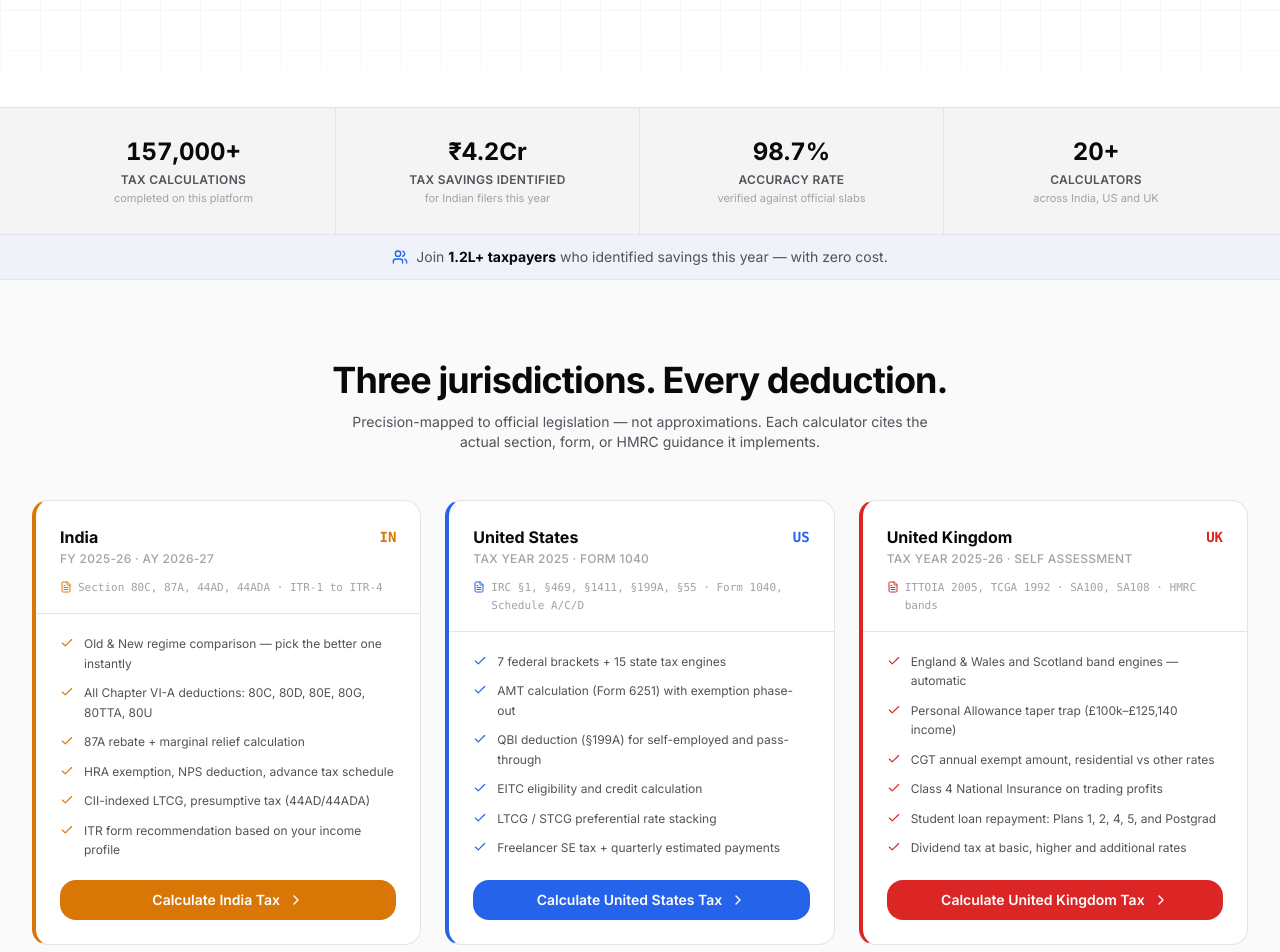
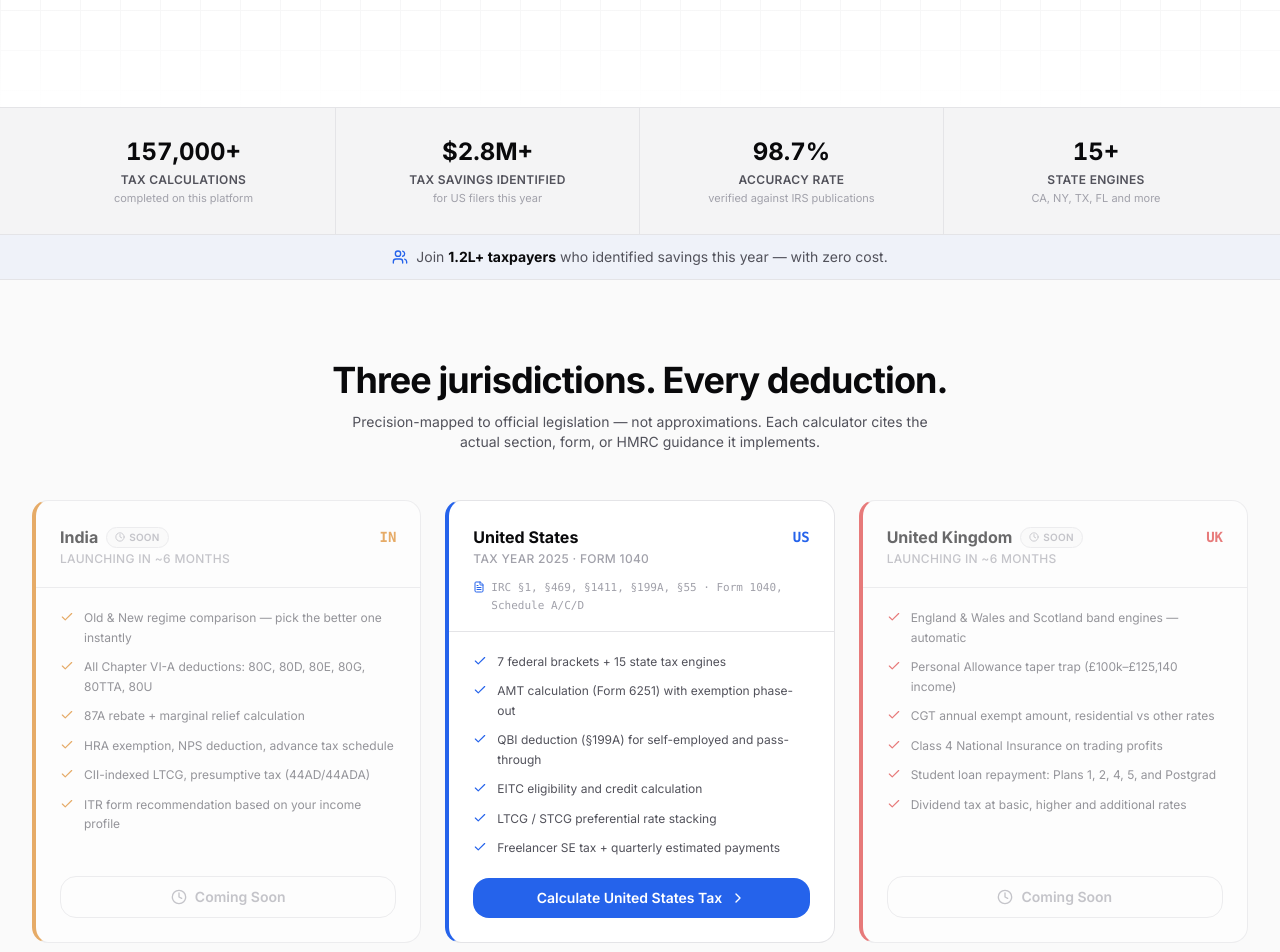
Before and after one commit to U-ROHITH/Tax-Calculator, a Next.js app: page / in a window 1280 px wide. Shown: the part 880-1832 px from the top of the page. Built offline with nearby package versions, Linux system fonts and the light colour scheme; no server answers.

Commit message:
fix: US-only homepage — CTAs to /us, India/UK cards show Coming Soon, stats US-focused

```diff
--- a/app/page.tsx
+++ b/app/page.tsx
@@ -56,6 +56,7 @@ interface CountryCard {
   accentVar: string;
   features: string[];
   sectionRef: string;
+  comingSoon?: boolean;
 }
 
 interface Stat {
@@ -88,9 +89,9 @@ interface Testimonial {
 
 const STATS: Stat[] = [
   { value: '157,000+', label: 'Tax calculations', sublabel: 'completed on this platform' },
-  { value: '₹4.2Cr', label: 'Tax savings identified', sublabel: 'for Indian filers this year' },
-  { value: '98.7%', label: 'Accuracy rate', sublabel: 'verified against official slabs' },
-  { value: '20+', label: 'Calculators', sublabel: 'across India, US and UK' },
+  { value: '$2.8M+', label: 'Tax savings identified', sublabel: 'for US filers this year' },
+  { value: '98.7%', label: 'Accuracy rate', sublabel: 'verified against IRS publications' },
+  { value: '15+', label: 'State engines', sublabel: 'CA, NY, TX, FL and more' },
 ];
 
 const COUNTRY_CARDS: CountryCard[] = [
@@ -98,7 +99,8 @@ const COUNTRY_CARDS: CountryCard[] = [
     code: 'IN',
     href: '/in',
     name: 'India',
-    subtitle: 'FY 2025-26 · AY 2026-27',
+    subtitle: 'Launching in ~6 months',
+    comingSoon: true,
     accentColor: '#D97706',
     accentVar: 'var(--india)',
     sectionRef: 'Section 80C, 87A, 44AD, 44ADA · ITR-1 to ITR-4',
@@ -132,7 +134,8 @@ const COUNTRY_CARDS: CountryCard[] = [
     code: 'UK',
     href: '/uk',
     name: 'United Kingdom',
-    subtitle: 'Tax Year 2025-26 · Self Assessment',
+    subtitle: 'Launching in ~6 months',
+    comingSoon: true,
     accentColor: '#DC2626',
     accentVar: 'var(--uk)',
     sectionRef: 'ITTOIA 2005, TCGA 1992 · SA100, SA108 · HMRC bands',
@@ -410,7 +413,7 @@ export default function HomePage() {
           {/* CTAs */}
           <div className="mt-10 flex flex-wrap justify-center gap-3">
             <Link
-              href="/in"
+              href="/us"
               className="group inline-flex w-full sm:w-auto items-center justify-center gap-2 rounded-xl bg-[var(--primary)] px-6 py-3 text-sm font-semibold text-white shadow-lg shadow-[var(--primary)]/20 transition-all hover:bg-[var(--primary-hover)] hover:shadow-[var(--primary)]/30 hover:-translate-y-0.5"
             >
               Calculate My Tax
@@ -509,14 +512,22 @@ export default function HomePage() {
           {COUNTRY_CARDS.map((card) => (
             <div
               key={card.code}
-              className="group flex flex-col rounded-2xl border border-[var(--border)] bg-[var(--surface)] overflow-hidden transition-all hover:shadow-lg hover:-translate-y-0.5"
+              className={`group flex flex-col rounded-2xl border border-[var(--border)] bg-[var(--surface)] overflow-hidden transition-all ${card.comingSoon ? 'opacity-60' : 'hover:shadow-lg hover:-translate-y-0.5'}`}
               style={{ borderLeft: `4px solid ${card.accentColor}` }}
             >
               {/* Card header */}
               <div className="px-6 pt-6 pb-4 border-b border-[var(--border)]">
                 <div className="flex items-start justify-between mb-1">
                   <div>
+                    <div className="flex items-center gap-2">
                       <h3 className="text-base font-bold text-[var(--text-primary)]">{card.name}</h3>
+                      {card.comingSoon && (
+                        <span className="inline-flex items-center gap-1 rounded-full border border-[var(--border)] bg-[var(--background)] px-2 py-0.5 text-[10px] font-semibold text-[var(--text-muted)] uppercase tracking-wide">
+                          <Clock className="h-2.5 w-2.5" />
+                          Soon
+                        </span>
+                      )}
+                    </div>
                     <p className="text-xs font-medium text-[var(--text-muted)] mt-0.5 uppercase tracking-wide">
                       {card.subtitle}
                     </p>
@@ -529,12 +540,14 @@ export default function HomePage() {
                   </span>
                 </div>
                 {/* Authority signal — section references */}
+                {!card.comingSoon && (
                   <div className="mt-3 flex items-start gap-1.5">
                     <FileText className="h-3 w-3 shrink-0 mt-0.5" style={{ color: card.accentColor }} />
                     <span className="text-[11px] text-[var(--text-muted)] leading-relaxed font-mono">
                       {card.sectionRef}
                     </span>
                   </div>
+                )}
               </div>
 
               {/* Features */}
@@ -549,6 +562,12 @@ export default function HomePage() {
 
               {/* CTA */}
               <div className="px-6 pb-6">
+                {card.comingSoon ? (
+                  <div className="inline-flex w-full items-center justify-center gap-2 rounded-xl py-2.5 px-4 text-sm font-semibold text-[var(--text-muted)] border border-[var(--border)] cursor-not-allowed">
+                    <Clock className="h-4 w-4" />
+                    Coming Soon
+                  </div>
+                ) : (
                   <Link
                     href={card.href}
                     className="group/btn inline-flex w-full items-center justify-center gap-2 rounded-xl py-2.5 px-4 text-sm font-semibold text-white transition-all hover:opacity-90 hover:shadow-md"
@@ -557,6 +576,7 @@ export default function HomePage() {
                     Calculate {card.name} Tax
                     <ChevronRight className="h-4 w-4 transition-transform group-hover/btn:translate-x-0.5" />
                   </Link>
+                )}
               </div>
             </div>
           ))}
@@ -852,7 +872,7 @@ export default function HomePage() {
           {/* CTAs */}
           <div className="mt-9 flex flex-wrap justify-center gap-3">
             <Link
-              href="/in"
+              href="/us"
               className="group inline-flex items-center gap-2 rounded-xl bg-[var(--primary)] px-7 py-3.5 text-sm font-bold text-white shadow-lg shadow-[var(--primary)]/20 transition-all hover:bg-[var(--primary-hover)] hover:shadow-[var(--primary)]/35 hover:-translate-y-0.5"
             >
               Calculate My Tax
--- a/components/shared/Header.tsx
+++ b/components/shared/Header.tsx
@@ -571,7 +571,7 @@ export default function Header() {
               </button>
 
               {/* CTA — desktop */}
-              <Link href="/in" className="cta-btn hidden sm:inline-flex">
+              <Link href="/us" className="cta-btn hidden sm:inline-flex">
                 Start Free
                 <ArrowRight className="h-3.5 w-3.5" />
               </Link>
@@ -670,7 +670,7 @@ export default function Header() {
               </div>
 
               {/* Mobile CTA */}
-              <Link href="/in" className="mobile-cta">
+              <Link href="/us" className="mobile-cta">
                 Start Free
                 <ArrowRight className="h-4 w-4" />
               </Link>
```
Also changed, not shown: 1 other file (tests, documents, lock files or other folders). Lines whose indentation alone changed are shown as unchanged.
